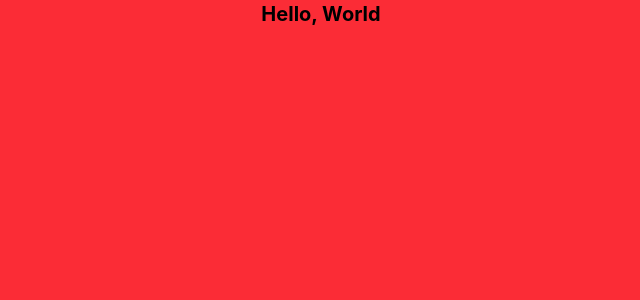
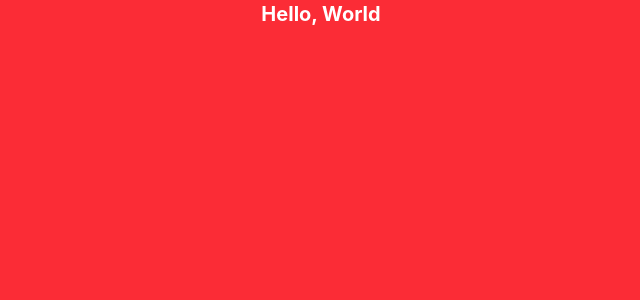
Before and after one commit to Gu-Simplicio/Gu-Simplicio, a React app in the folder portfolio/: page / in a window 1280 px wide. Shown: the top 300 px of the page, without its empty margins (319-959 px from the left). Built offline with nearby package versions, Linux system fonts and the light colour scheme; the HTML template or start-up script is replaced by a standard one.

Commit message:
feat(portfolio): CSS variables created

```diff
--- a/portfolio/src/index.css
+++ b/portfolio/src/index.css
@@ -1 +1,14 @@
 @import "tailwindcss";
+
+/* default colors */
+:root {
+  --txt-color: #ffffff;
+  --bg-color: #1A1A1A;
+}
+
+/* insert the color variables on body */
+body {
+  color: var(--txt-color);
+  transition: .45s ease-in-out;
+  background-color: var(--bg-color);
+}
```
